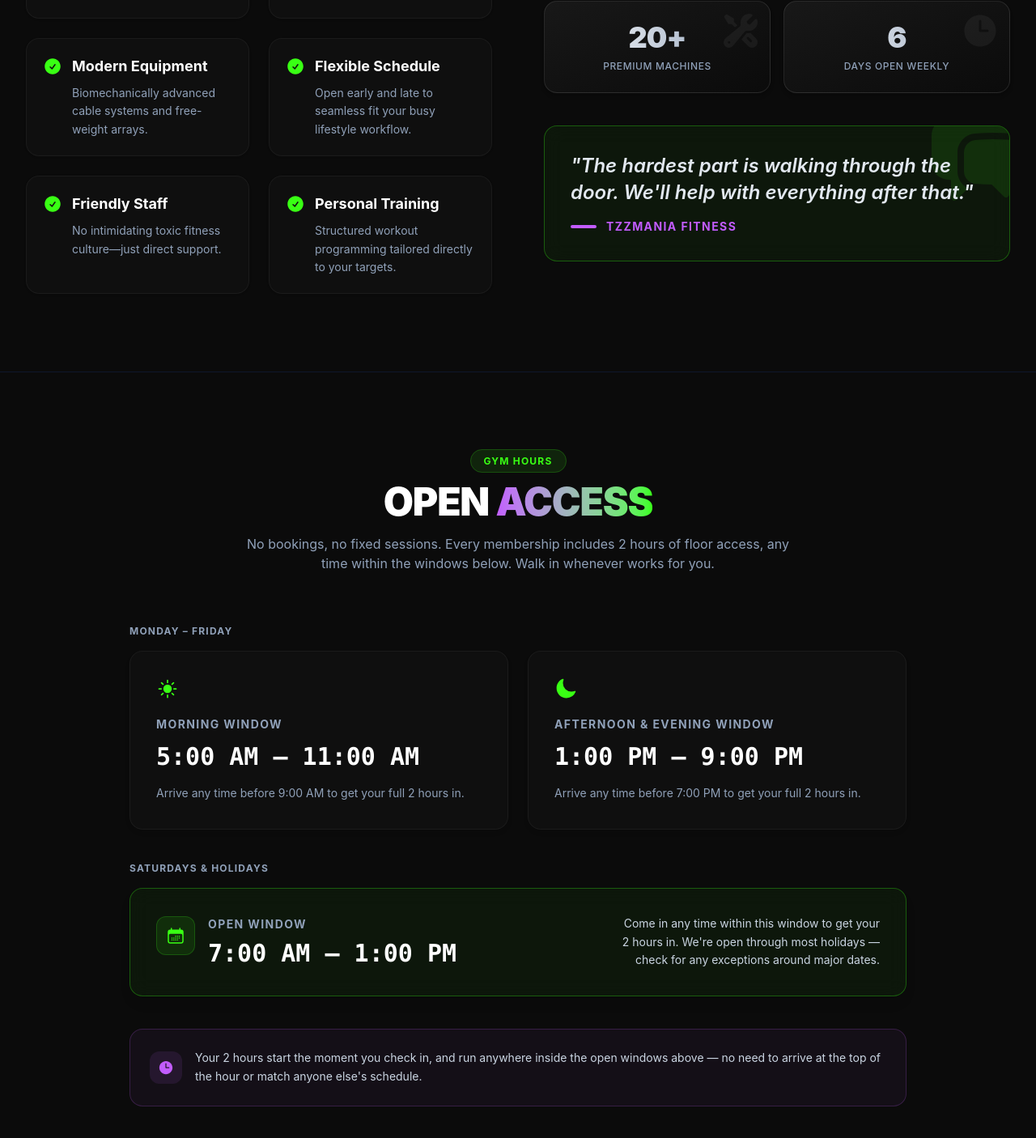
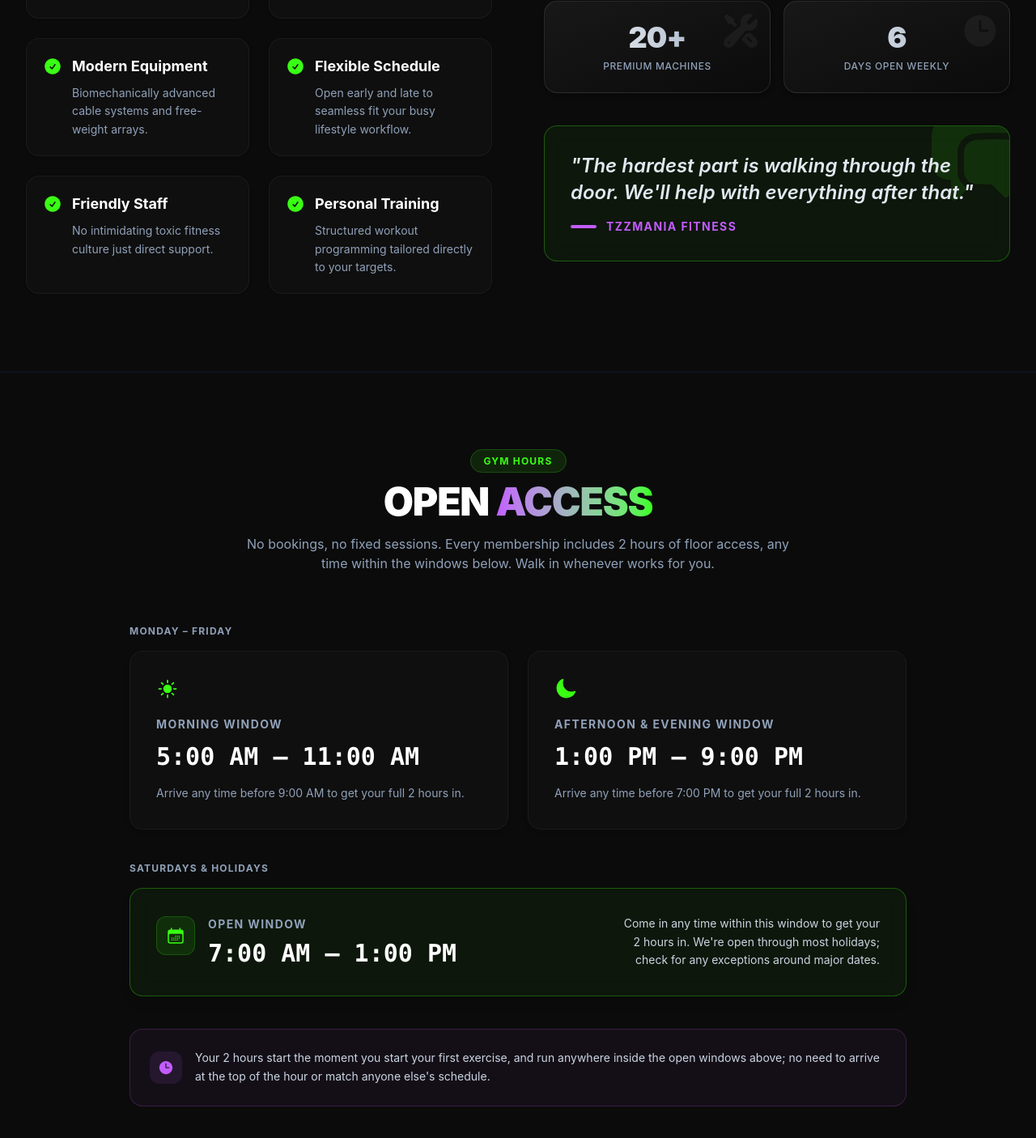
Before and after one commit to Devtheprogrammer-maker/tzzmaniafitness, a React (Vite) app: page / in a window 1280 px wide. Shown: the part 1411-2817 px from the top of the page at 81% size. Built offline with nearby package versions, Linux system fonts and the light colour scheme; no server answers.

Commit message:
Removed all - from paragraphs

```diff
--- a/src/Landingpage/About.tsx
+++ b/src/Landingpage/About.tsx
@@ -6,7 +6,7 @@ import {
   ShieldCheckIcon,
   ChatBubbleLeftRightIcon
 } from '@heroicons/react/24/solid';
-import { easeInOut, motion, type Variants} from 'motion/react';
+import { easeInOut, motion, type Variants } from 'motion/react';
 // import type { Variants } from "framer-motion";
 
 // 1. Static arrays lifted out of component scope to avoid unnecessary memory reallocations
@@ -15,7 +15,7 @@ const ADVANTAGES_DATA = [
   { title: "Clean Facilities", desc: "Deep cleaned daily with medical-grade equipment sanitizers." },
   { title: "Modern Equipment", desc: "Biomechanically advanced cable systems and free-weight arrays." },
   { title: "Flexible Schedule", desc: "Open early and late to seamless fit your busy lifestyle workflow." },
-  { title: "Friendly Staff", desc: "No intimidating toxic fitness culture—just direct support." },
+  { title: "Friendly Staff", desc: "No intimidating toxic fitness culture just direct support." },
   { title: "Personal Training", desc: "Structured workout programming tailored directly to your targets." },
 ];
 
--- a/src/Landingpage/Schedule.tsx
+++ b/src/Landingpage/Schedule.tsx
@@ -131,7 +131,7 @@ const Schedule: React.FC = () => {
               </div>
             </div>
             <p className="text-sm text-slate-300 leading-relaxed sm:max-w-xs sm:text-right">
-              Come in any time within this window to get your 2 hours in. We're open through most holidays — check for any exceptions around major dates.
+              Come in any time within this window to get your 2 hours in. We're open through most holidays; check for any exceptions around major dates.
             </p>
           </div>
         </motion.div>
@@ -145,7 +145,7 @@ const Schedule: React.FC = () => {
             <ClockIcon className="h-5 w-5 text-primary" />
           </div>
           <p className="text-sm text-slate-300 leading-relaxed">
-            Your 2 hours start the moment you check in, and run anywhere inside the open windows above — no need to arrive at the top of the hour or match anyone else's schedule.
+            Your 2 hours start the moment you start your first exercise, and run anywhere inside the open windows above; no need to arrive at the top of the hour or match anyone else's schedule.
           </p>
         </motion.div>
 
```
